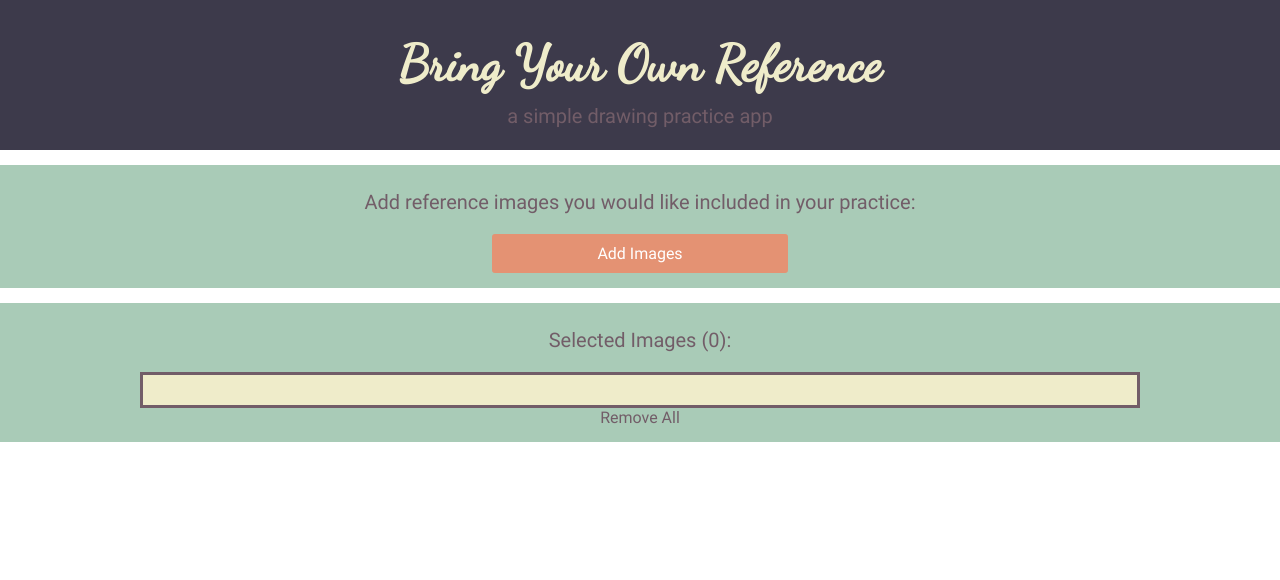
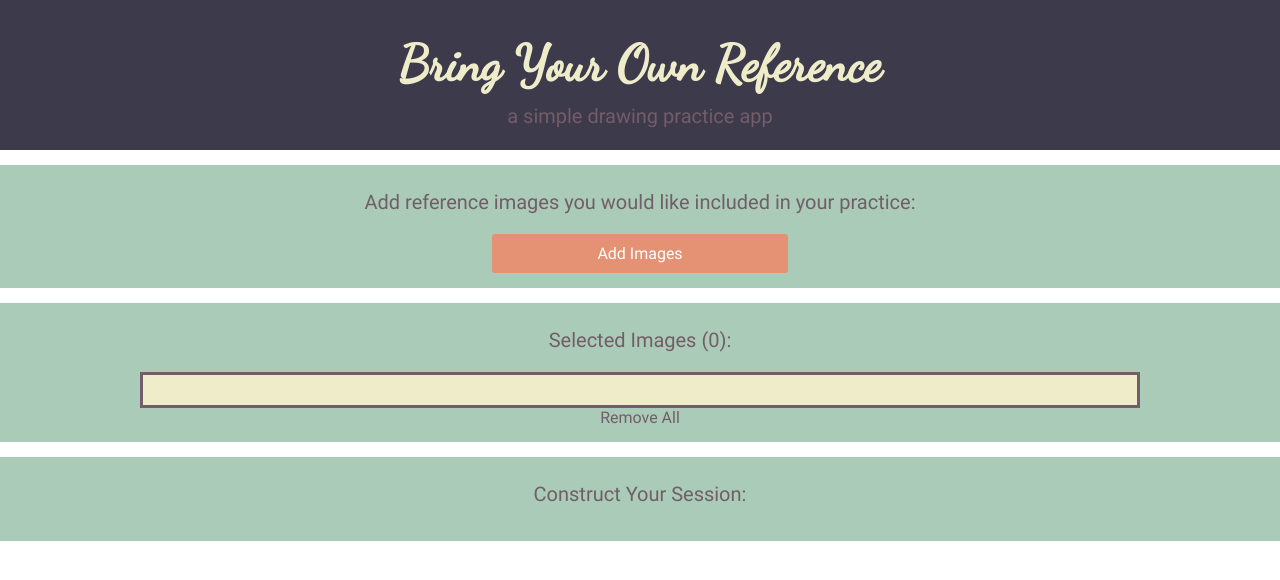
Before and after one commit to tiffanystallings/figure-drawing-app, a React (Create React App) app: page / in a window 1280 px wide. Shown: the top 580 px of the page. Built offline with nearby package versions, Linux system fonts and the light colour scheme.

Commit message:
Add shell session selection section

```diff
--- a/src/components/main/Main.js
+++ b/src/components/main/Main.js
@@ -2,6 +2,7 @@ import FileUploadSection from "./FileUploadSection";
 import StyledContentParent from "../styled/StyledContentParent";
 import FilePreviewSection from "./FilePreviewSection";
 import { useState } from "react";
+import SelectSessionSection from "./SelectSessionSection";
 
 export default function Main(props) {
     const [images, setSelectedImages] = useState([]);
@@ -9,8 +10,9 @@ export default function Main(props) {
     return(
         <main>
             <StyledContentParent flexDirection="column">
-                <FileUploadSection setSelectedImages={setSelectedImages} />
-                <FilePreviewSection images={images} />
+                <FileUploadSection setSelectedImages={setSelectedImages} images={images} />
+                <FilePreviewSection setSelectedImages={setSelectedImages} images={images} />
+                <SelectSessionSection />
             </StyledContentParent>
         </main>
     )
--- /dev/null
+++ b/src/components/main/SelectSessionSection.js
@@ -0,0 +1,16 @@
+import StyledContentArea from "../styled/StyledContentArea";
+import StyledSubHeading from "../styled/StyledSubHeading";
+
+export default function SelectSessionSection (props) {
+    return(
+        <section>
+            <StyledContentArea
+                width="1400px"
+                margin="15px auto"
+                flexDirection="column"
+                justify="center">
+                <StyledSubHeading>Construct Your Session:</StyledSubHeading>
+            </StyledContentArea>
+        </section>
+    )
+}
```
